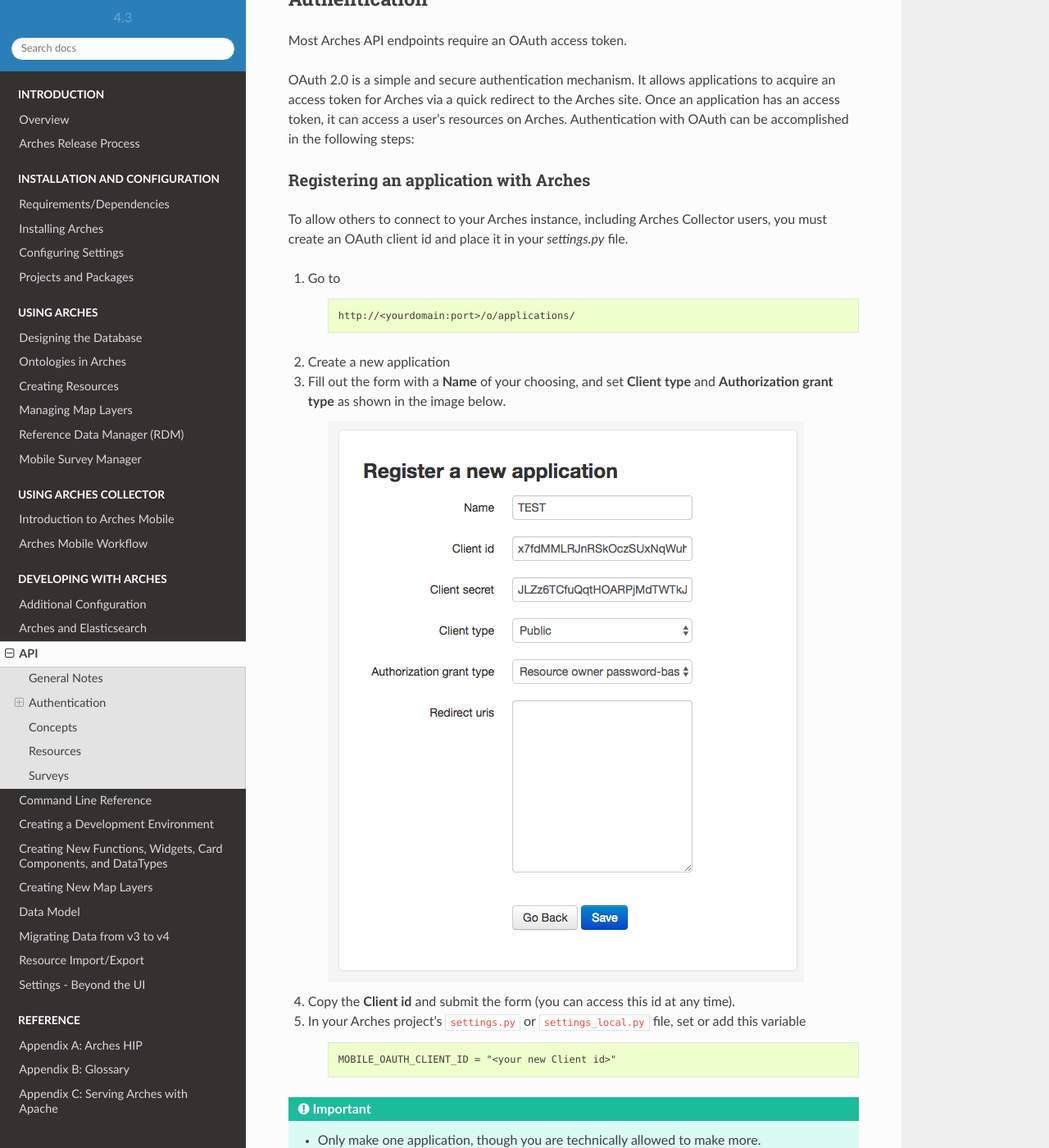
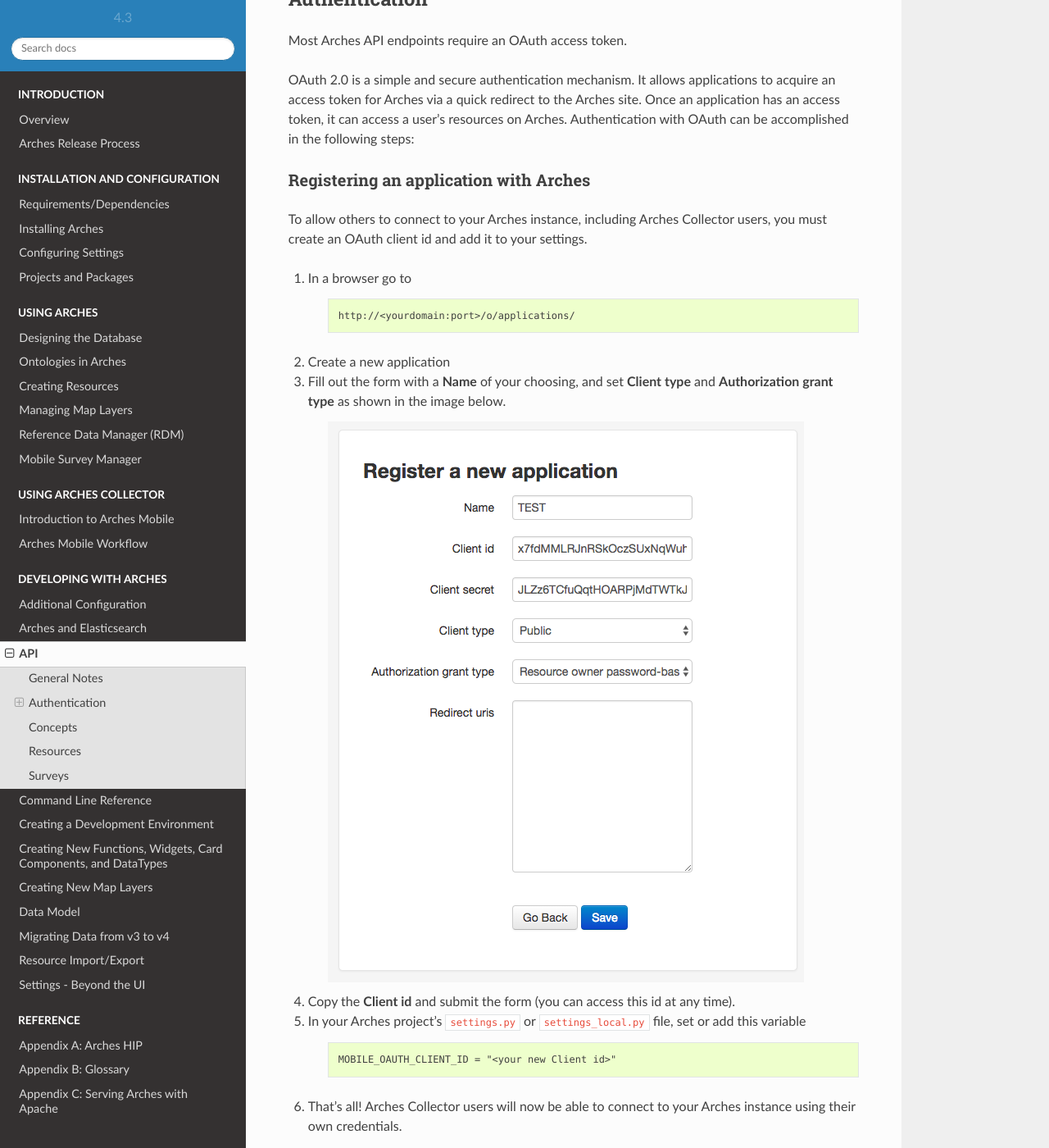
Before and after one commit to archesproject/arches-docs, a Sphinx documentation site: the page built from docs/api.txt, in a window 1280 px wide and 1400 px high, scrolled down 1020 px. Shown: the whole window at 82% size. Built offline with Sphinx 7.4.7 and the Read the Docs theme 2.0.0, drawn with Linux system fonts in a browser that asks for light colours.

Commit message:
small wording improvements to arches application section

```diff
--- a/docs/api.txt
+++ b/docs/api.txt
@@ -141,9 +141,9 @@
 Registering an application with Arches
 --------------------------------------
 
-To allow others to connect to your Arches instance, including Arches Collector users, you must create an OAuth client id and place it in your `settings.py` file.
+To allow others to connect to your Arches instance, including Arches Collector users, you must create an OAuth client id and add it to your settings.
 
-#. Go to
+#. In a browser go to
 
     .. code-block:: none
 
@@ -160,6 +160,7 @@
     .. code-block:: none
 
         MOBILE_OAUTH_CLIENT_ID = "<your new Client id>"
+#. That's all! Arches Collector users will now be able to connect to your Arches instance using their own credentials.
 
 .. important::
 
```
